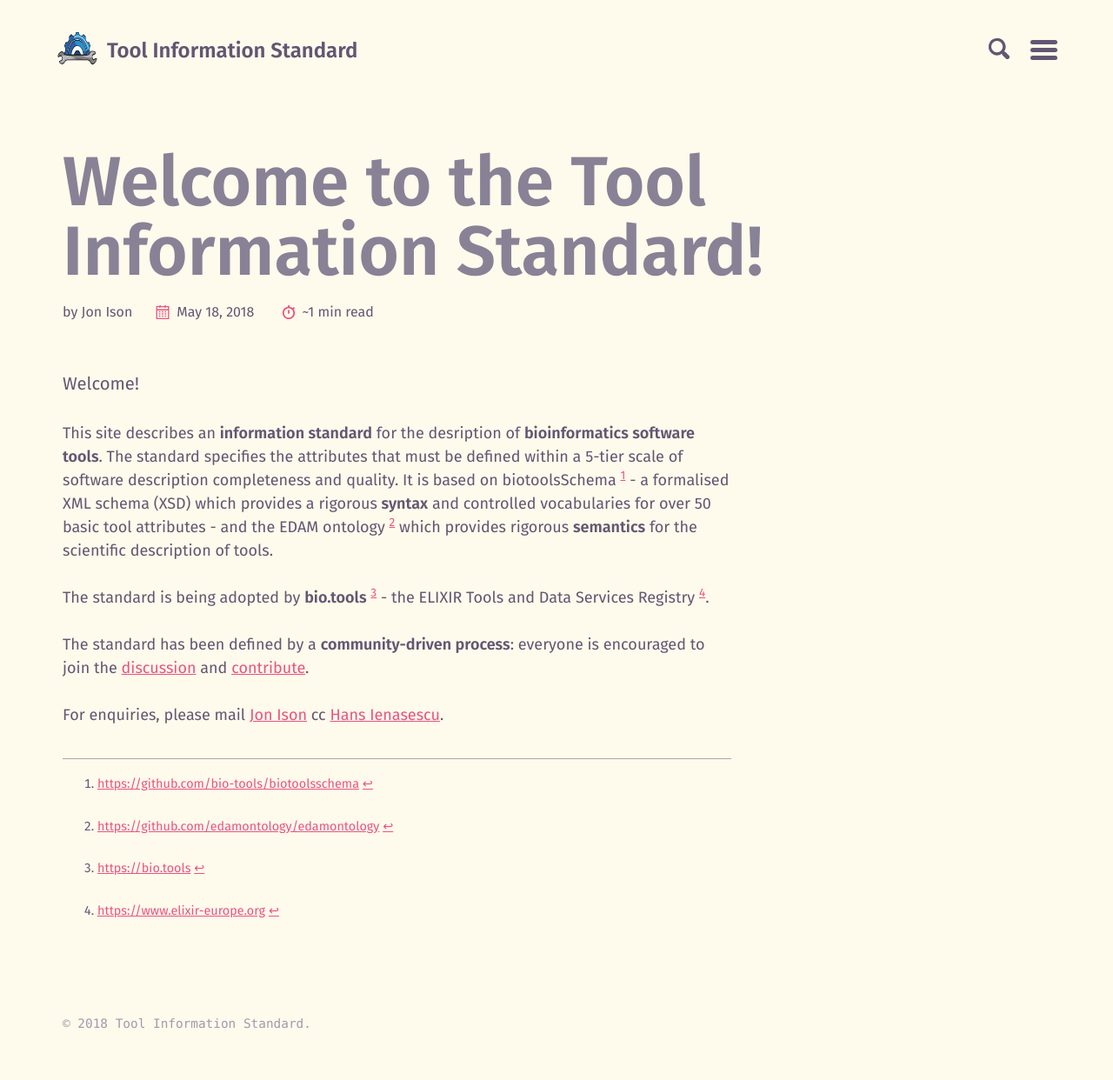
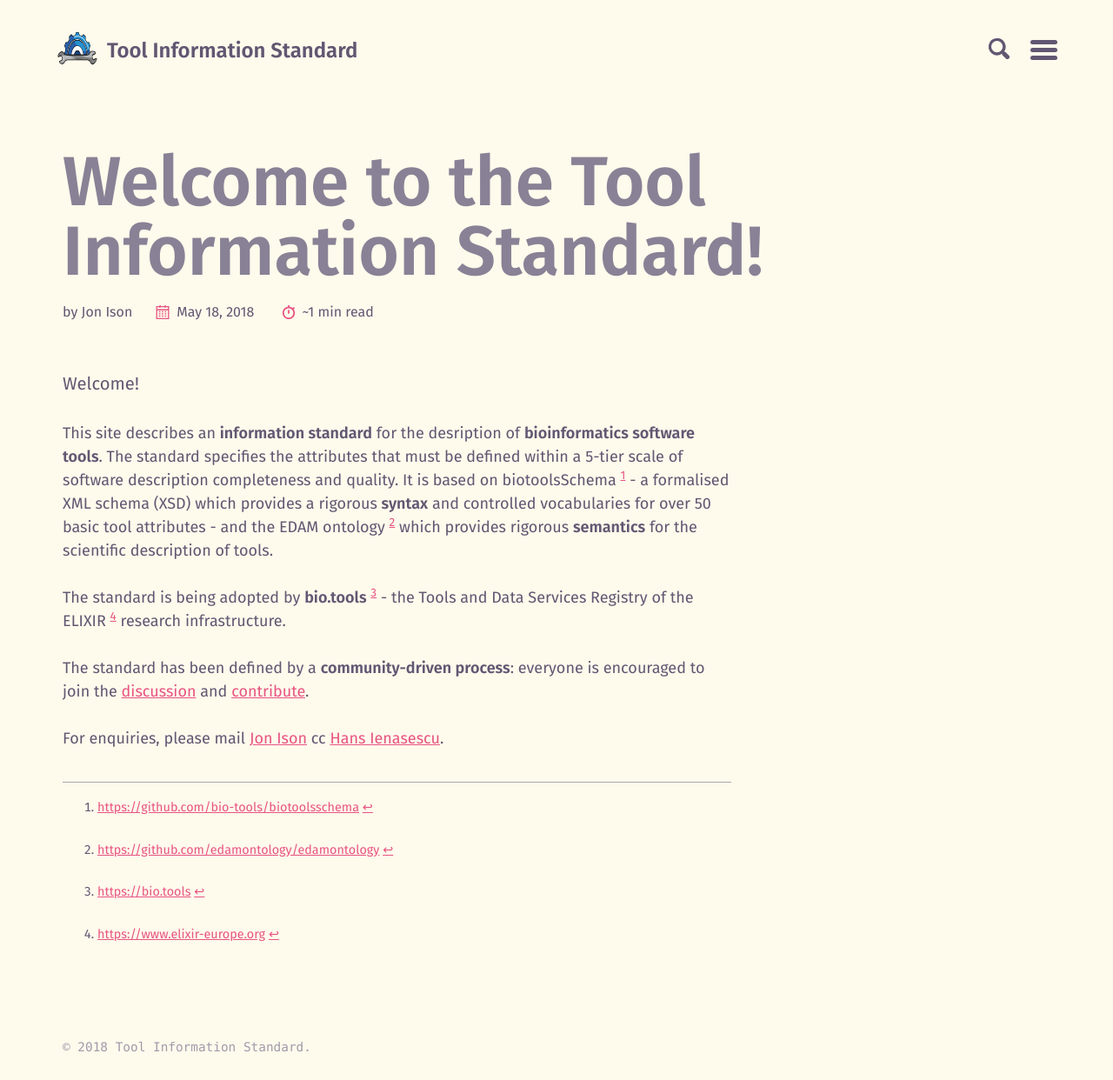
Before and after one commit to bio-tools/Tool-Information-Standards, a Jekyll site: the page built from docs/_posts/2018-05-18-welcome.md, in a window 1280 px wide. Shown: the whole page at 87% size. Built offline with Jekyll 4.4.1, drawn with Linux system fonts in a browser that asks for light colours; a script that is not in the unit is left out; comment, search, counter and statistics services are not loaded; before the commit the page ends 1215 px from its top, so only the background shows below that.

Commit message:
more improvements to welcome post

```diff
--- a/docs/_posts/2018-05-18-welcome.md
+++ b/docs/_posts/2018-05-18-welcome.md
@@ -11,7 +11,7 @@ Welcome!
 
 This site describes an **information standard** for the desription of **bioinformatics software tools**. The standard specifies the attributes that must be defined within a 5-tier scale of software description completeness and quality.  It is based on biotoolsSchema [^1] - a formalised XML schema (XSD) which provides a rigorous **syntax** and controlled vocabularies for over 50 basic tool attributes - and the EDAM ontology [^2] which provides rigorous **semantics** for the scientific description of tools.
 
-The standard is being adopted by **bio.tools** [^3] - the ELIXIR Tools and Data Services Registry [^4].
+The standard is being adopted by **bio.tools** [^3] - the Tools and Data Services Registry of the ELIXIR [^4] research infrastructure.
 
 The standard has been defined by a **community-driven process**: everyone is encouraged to join the [discussion](https://github.com/bio-tools/Tool-Information-Standard/issues/1) and [contribute](https://github.com/bio-tools/Tool-Information-Standard).
 
```
